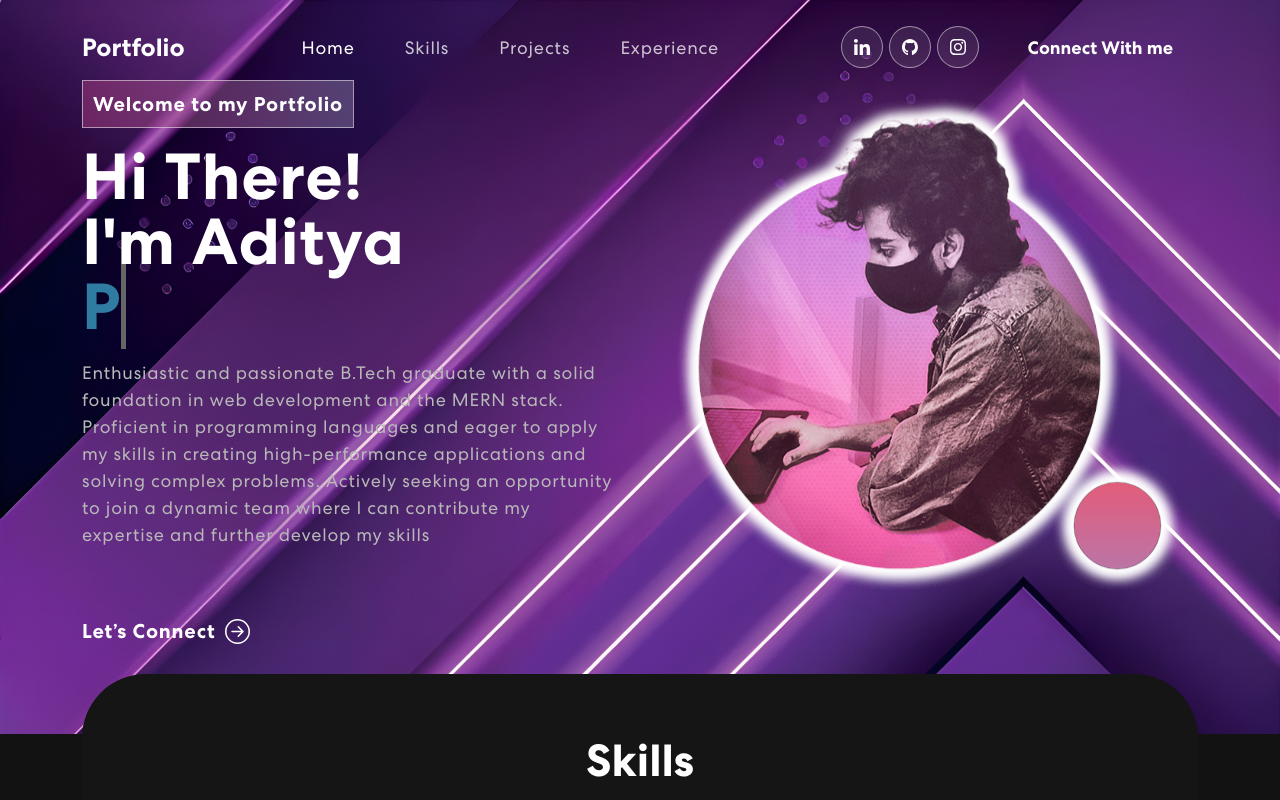
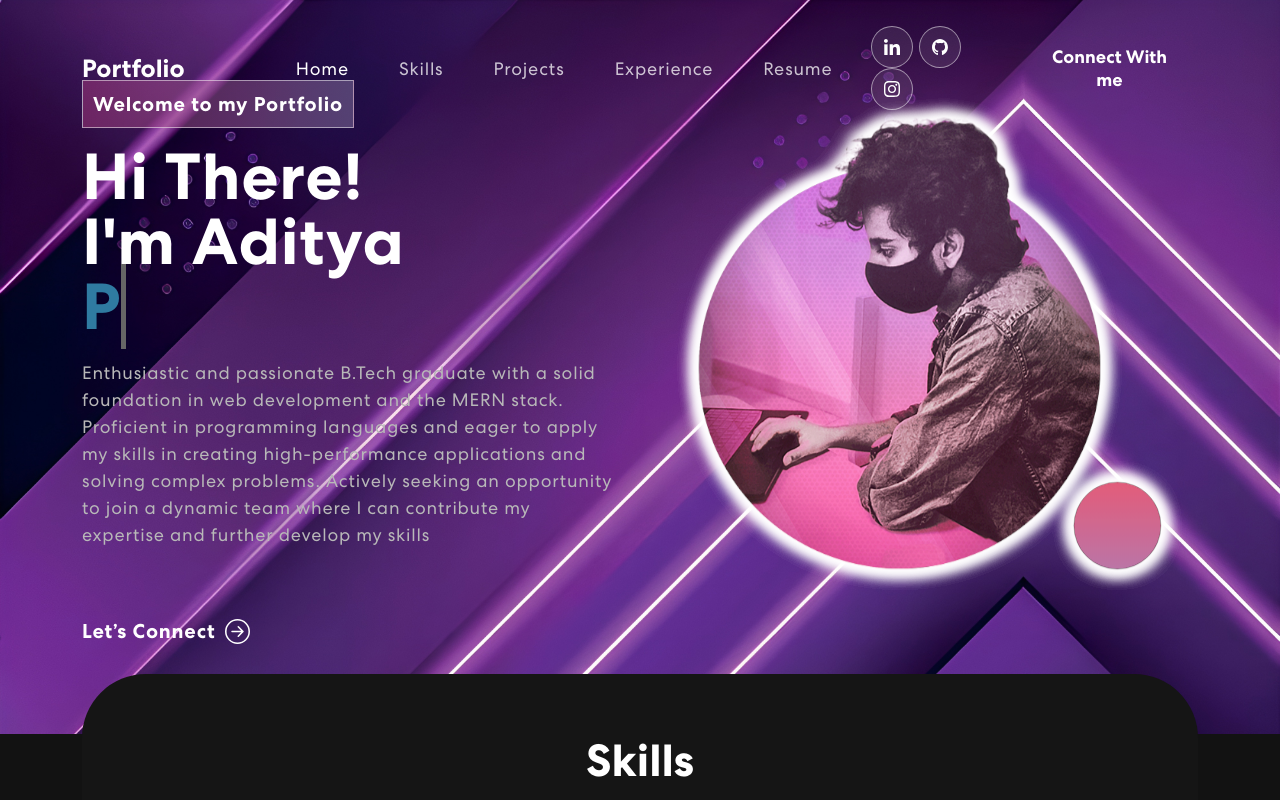
Before and after one commit to EvilXpirit/react-tailwind-portfolio, a React (Vite) app: page / in a window 1280 px wide. Shown: the top 800 px of the page. Built offline with nearby package versions, Linux system fonts and the light colour scheme.

Commit message:
add resume

```diff
--- a/src/components/NavBar.jsx
+++ b/src/components/NavBar.jsx
@@ -69,6 +69,12 @@ export const NavBar = () => {
             >
               Experience
             </Nav.Link>
+            <Nav.Link
+              href="https://drive.google.com/file/d/1-4SJhqPwPoHfLVxUacAU20N5BYfF_pQ1/view?usp=sharing" target="_blank"
+              className={activeLink === 'experience' ? 'active navbar-link' : 'navbar-link'}
+            >
+              Resume
+            </Nav.Link>
           </Nav>
           <span className="navbar-text">
             <div className="social-icon">
```
